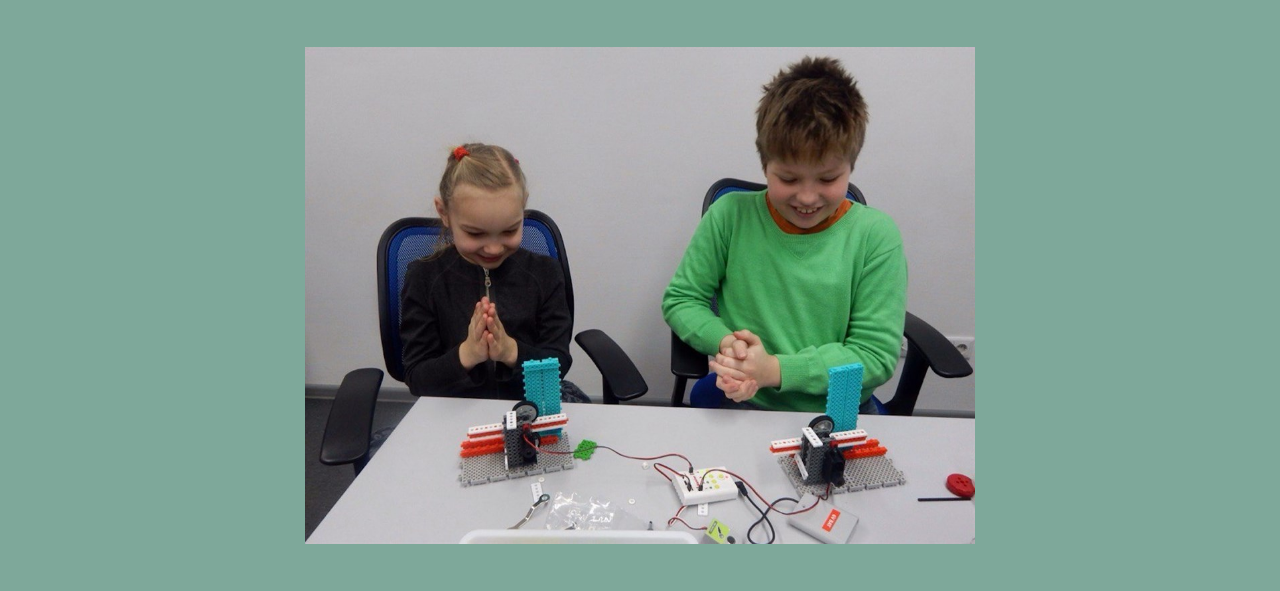
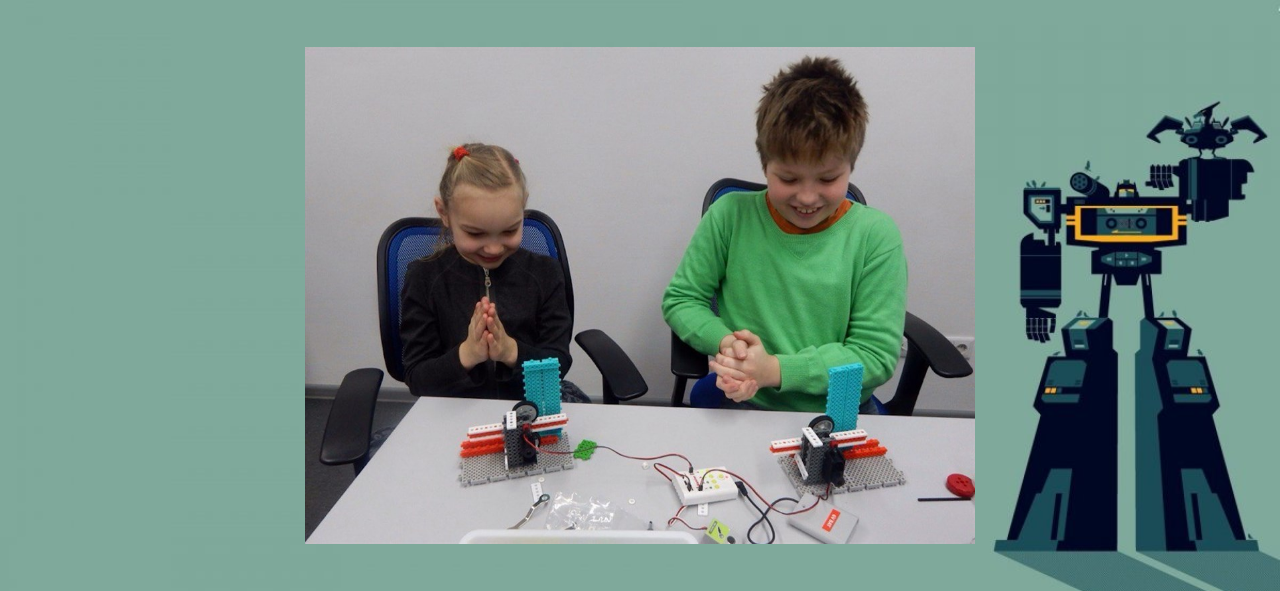
Before and after one commit to andrlytz/ex-html, a plain HTML site: page index.html in a window 1280 px wide. Shown: the part 146-737 px from the top of the page. Drawn offline with Linux system fonts and the light colour scheme; the site is published under a folder, as on GitHub Pages, so addresses that start at the root find nothing.

Commit message:
Update style.css

```diff
--- a/style.css
+++ b/style.css
@@ -15,7 +15,7 @@ header {
 }
 
 main {
-    background-image: url(/1625262901_30-kartinkin-com-p-fon-roboti-krasivie-foni-31.jpg);
+    background-image: url(1625262901_30-kartinkin-com-p-fon-roboti-krasivie-foni-31.jpg);
     background-attachment: fixed;
     background-repeat: no-repeat;
     background-color: #7ea89a;
```
